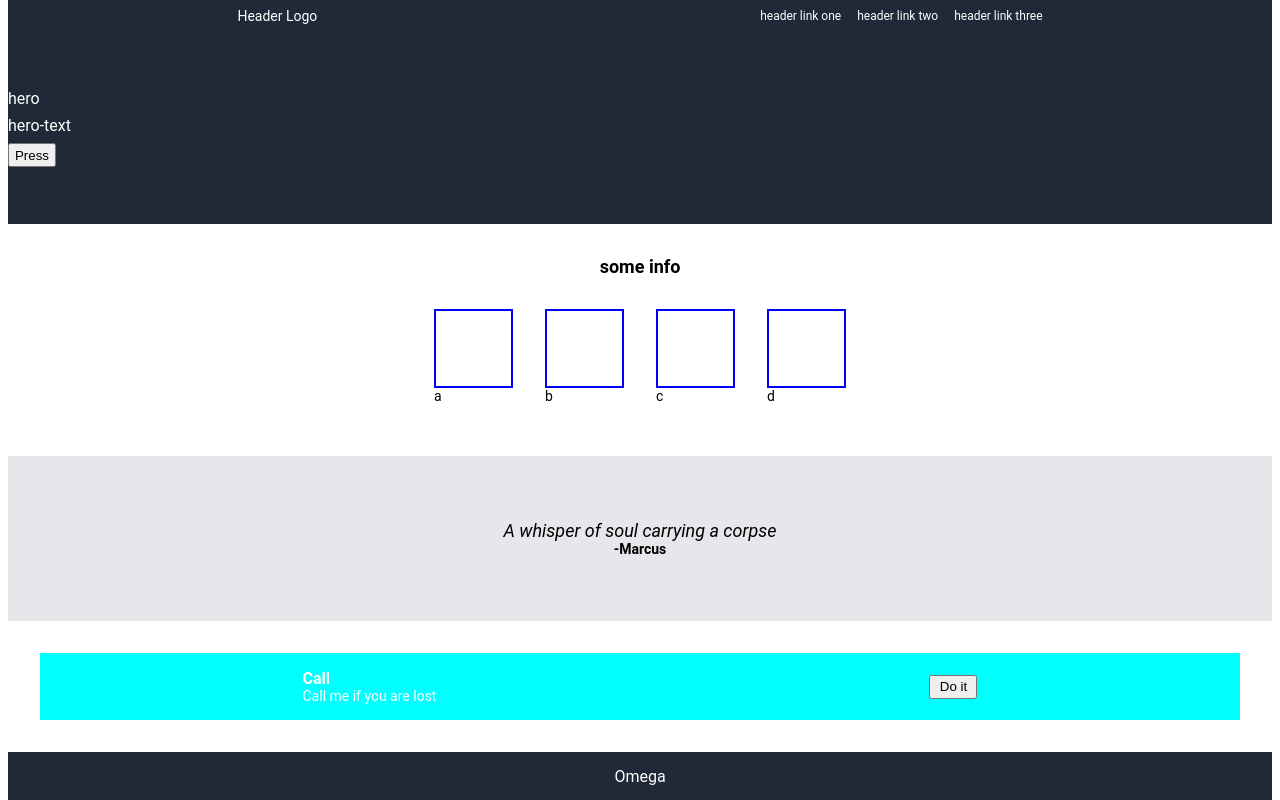
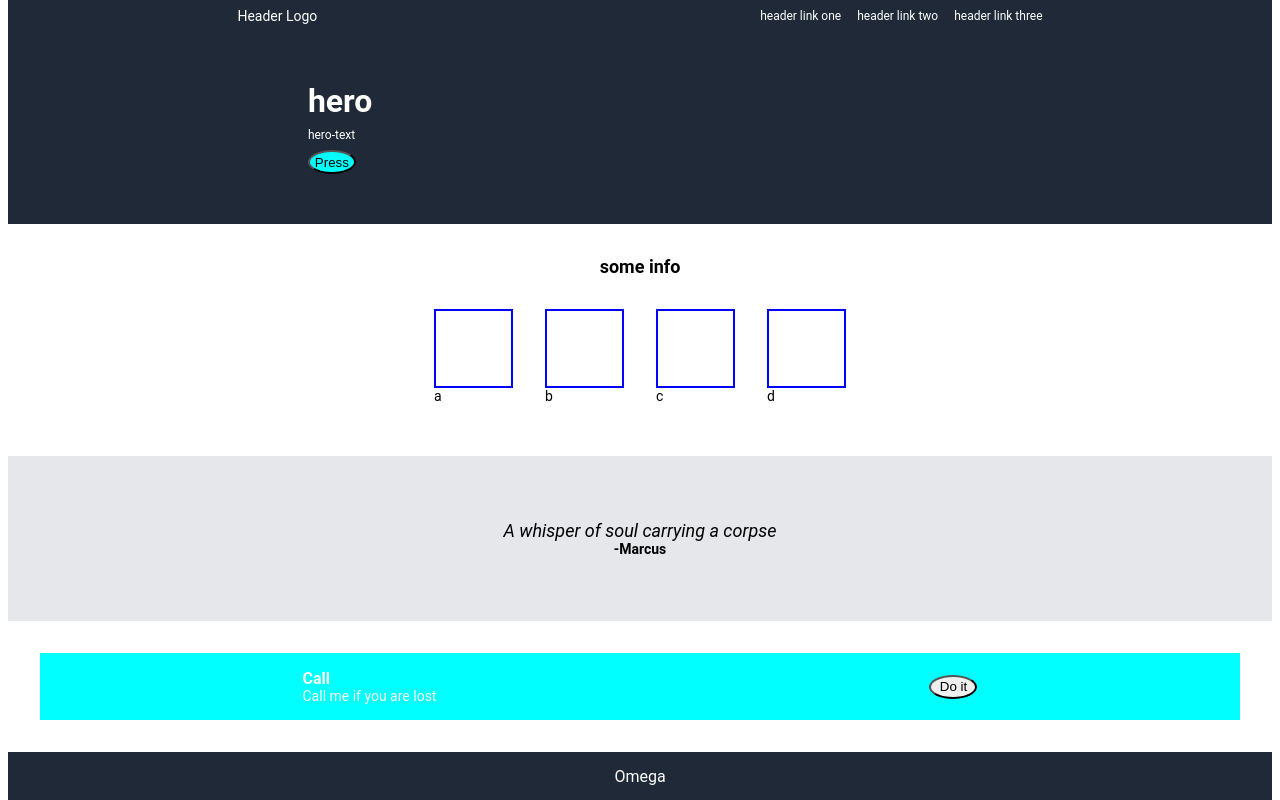
Before and after one commit to JRueda-227/landing-recipes, a plain HTML site: page index.html in a window 1280 px wide. Drawn offline with Linux system fonts and the light colour scheme.

Commit message:
Minor touches

```diff
--- a/style.css
+++ b/style.css
@@ -46,18 +46,32 @@ ul {
     align-items: center;
     padding: 0;
     flex-shrink: 0;
+    border-radius: 50%;
 }
 
+.press {
+    background-color: aqua;
+}
 .block-one {
     height: 200px;
     display: flex;
     align-items: center;
+    justify-content: space-around;
 }
 
 .hero{
     display: flex;
     flex-direction: column;
     gap: 8px;
+}
+
+.hero-title {
+    font-size: 32px;
+    font-weight: bold;
+}
+
+.hero-text {
+    font-size: 12px;
 }
 
 .content {
```
